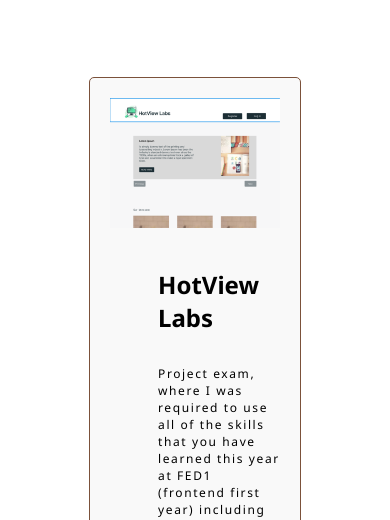
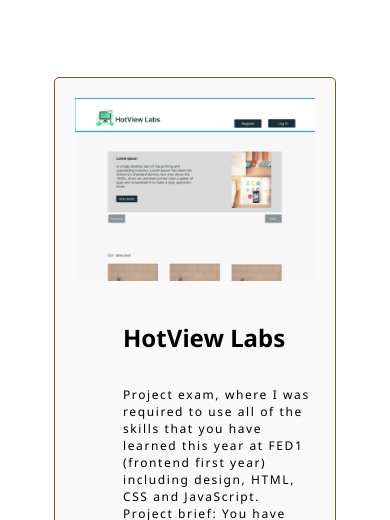
Before and after one commit to Iseost/Portfolio, a plain HTML site: page project.html in a window 390 px wide. Shown: the part 324-844 px from the top of the page. Drawn offline with Linux system fonts and the light colour scheme.

Commit message:
update card mq

```diff
--- a/CSS/Styles.css
+++ b/CSS/Styles.css
@@ -232,6 +232,12 @@
     position: absolute;
   }
 
+  .card1,
+  .card2,
+  .card3 {
+    width: 15em;
+  }
+
   footer {
     margin-top: 3em;
   }
```
